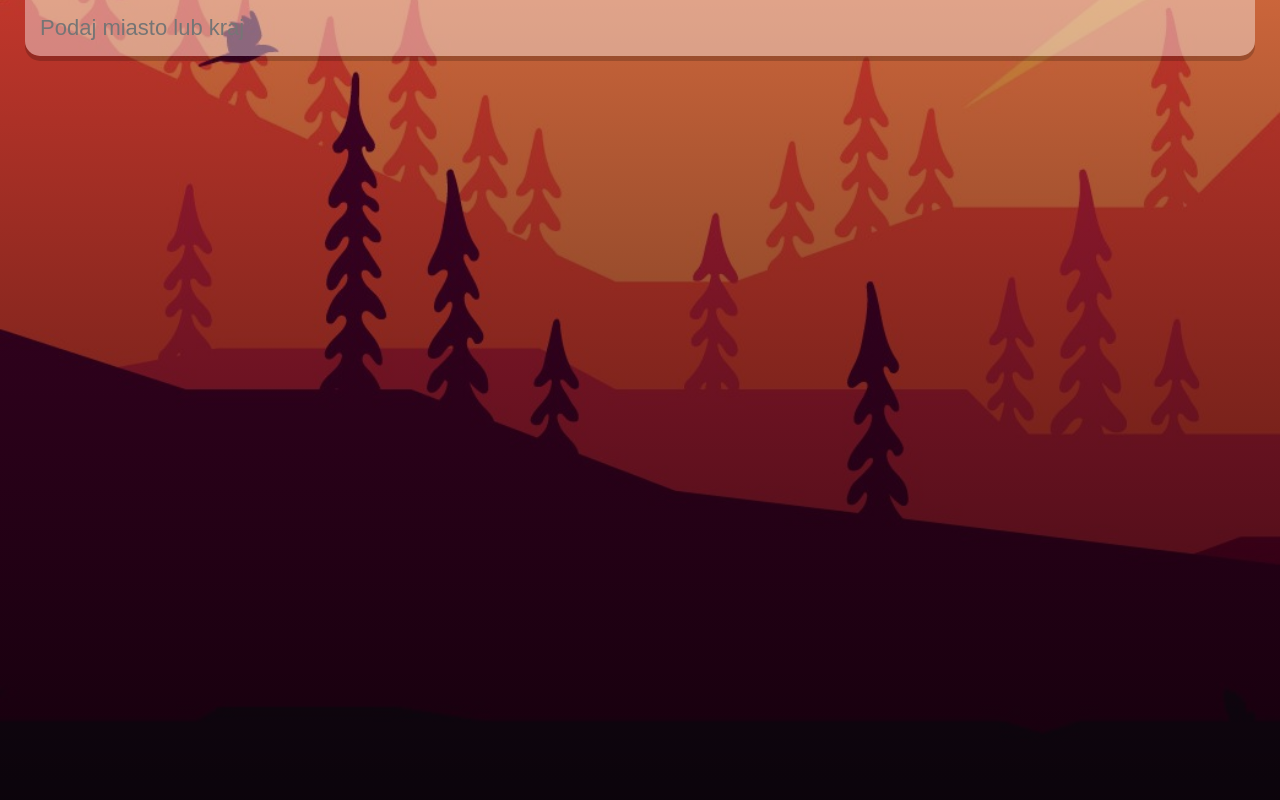
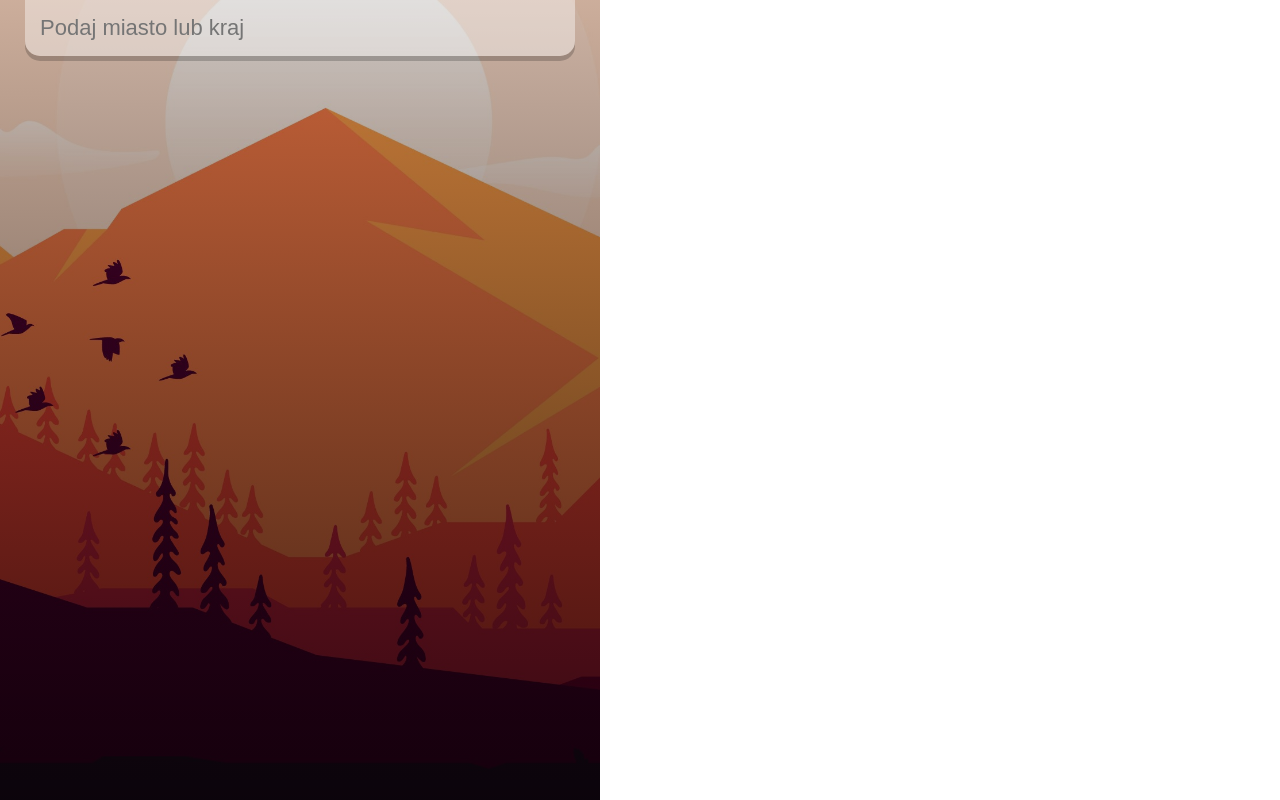
Before and after one commit to login101i/weather-app-react, a React (Create React App) app: page / in a window 1280 px wide. Built offline with nearby package versions, Linux system fonts and the light colour scheme.

Commit message:
Update index.css

```diff
--- a/src/index.css
+++ b/src/index.css
@@ -12,6 +12,7 @@ body{
   background-size: cover;
   background-position: bottom;
   transition: 1.4s ease-out;
+  max-width:600px
 }
 .app.warm{
   background:url(./assets/—Pngtree—illustration\ summer\ beach\ vacation_4107885.jpg);
```
